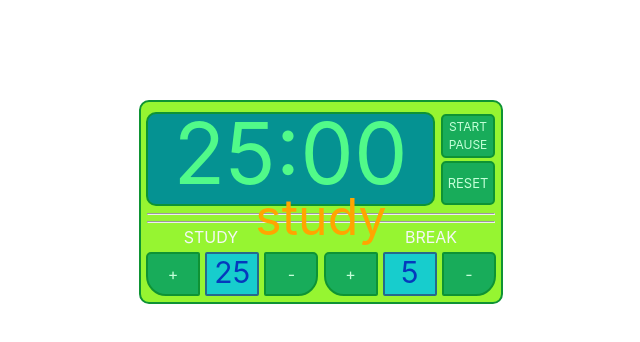
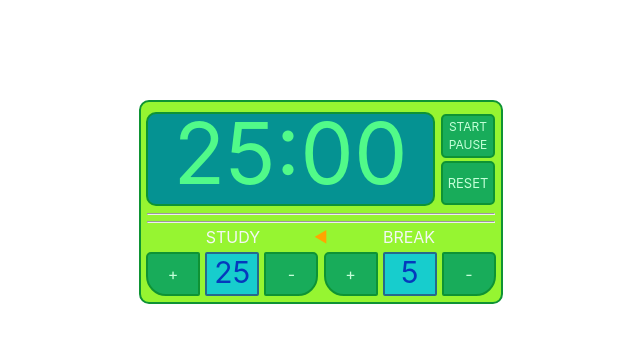
Before and after one commit to Reon-Richards/FCC-25plus5-Timer, a React (Create React App) app: page / in a window 1280 px wide. Shown: the top 342 px of the page, without its empty margins (319-959 px from the left). Built offline with nearby package versions, Linux system fonts and the light colour scheme.

Commit message:
Updated App.js 27/29

```diff
--- a/src/App.css
+++ b/src/App.css
@@ -103,12 +103,12 @@
 
   #session-label{
     width: 140px;
-     margin-left: -4%
+    margin-left: 3%
     }
 
   #break-label{
     width: 140px;
-       margin-right: -4%
+    margin-right: 3%
   }
 
    .inputDisplay{
@@ -133,6 +133,6 @@
 
 #timer-label{
 color: orange;
-font-size: 50px;
-margin: -40px;
+font-size: 15px;
+margin: 0px;
   }
--- a/src/App.js
+++ b/src/App.js
@@ -8,7 +8,7 @@ let minutes = 0;
 let seconds = 0;
 let displayMinutes = "25"
 let displaySeconds = "00"
-let sessionDisplay = "study";
+let sessionDisplay = "◀";
 let firstStart = true;
 
 function App() {
@@ -16,13 +16,6 @@ function App() {
   const [countTD, setCountTD] = useState("25:00")
   const [countStudyLength, setCountStudyLength] = useState(25)
   const [countBreakLength, setCountBreakLength] = useState(5)
-
-    //const [running, setRunning] = useState(false)
-    //const [timeRemaining, setTimeRemaining] = useState(25)
-    //const [inStudy, setInStudy] = useState(false)
-    //const [inBreak, setInBreak] = useState(false)
-    //const [seconds, setSeconds] = useState(59);
-    //const [minutes, setMinutes] = useState(25);
 
   function buttonStartPause() {
         console.log(firstStart);
@@ -36,7 +29,6 @@ function App() {
         console.log(interval);
         console.log(running);
         running = false;
-        seconds = seconds;
         console.log(seconds);
         minutes = minutes;
         console.log(minutes);
@@ -45,11 +37,19 @@ function App() {
     else {
         interval = setInterval(startTimer, 1000);
         console.log(interval);
-        console.log(running)
+        console.log(running);
+        console.log(breaktime);
+        console.log(firstStart);
+        console.log(minutes);
+        console.log(seconds);
         };
     };
 
   function startTimer () {
+    setCountTD ((minutes)+":"+(seconds));
+    console.log((displayMinutes)+":"+(displaySeconds));
+    console.log((minutes)+":"+(seconds));
+    console.log(countTD);
     console.log(breaktime);
     running = true;
     firstStart = false;
@@ -59,16 +59,30 @@ function App() {
     console.log(seconds);
 
     if ((minutes === 0 && seconds < 0 && breaktime === false)){
-      displayMinutes = "00";
-      displaySeconds = "00";
+      //displayMinutes = "00";
+      //displaySeconds = "00";
       clearInterval(interval);
+      console.log(typeof minutes);
+      let newMinutes = document.getElementById("break-length").innerHTML;
+      console.log(typeof newMinutes);
+      console.log(newMinutes);
+      minutes = parseInt(newMinutes);
+      console.log(minutes);
+      console.log(countBreakLength);
       studyTimerFinished();
       };
 
     if ((minutes === 0 && seconds < 0 && breaktime === true)){
-      displayMinutes = "00";
-      displaySeconds = "00";
+      //displayMinutes = "00";
+      //displaySeconds = "00";
       clearInterval(interval);
+      let newMinutes = document.getElementById("session-length").innerHTML;
+      console.log(typeof newMinutes);
+      console.log(newMinutes);
+      minutes = parseInt(newMinutes);
+      console.log(typeof minutes);
+      console.log(minutes);
+      console.log(countStudyLength);
       breakTimerFinished();
       };
 
@@ -113,28 +127,30 @@ function App() {
 
   function studyTimerFinished(){
     breaktime = true;
-    sessionDisplay = "break";
     console.log("study timer has reached 00:00");
-    setCountTD("00:00");
     playAlarm();
-    minutes = countBreakLength;
+    console.log(minutes);
     console.log(countBreakLength);
+    seconds ++;
     interval = setInterval(startTimer, 1000);
+    sessionDisplay = "▶";
     console.log(interval);
     console.log(running);
+    console.log(breaktime);
     };
 
   function breakTimerFinished(){
     breaktime = false;
-    sessionDisplay = "study";
     console.log("break timer has finished")
-    setCountTD("00:00");
     playAlarm();
-    minutes = countStudyLength;
+    console.log(minutes);
     console.log(countStudyLength);
+    seconds ++;
     interval = setInterval(startTimer, 1000);
+    sessionDisplay = "◀";
     console.log(interval);
     console.log(running);
+    console.log(breaktime);
     };
 
   function playAlarm(){
@@ -157,7 +173,7 @@ function App() {
     minutes = 25;
     running = false;
     firstStart = true;
-    sessionDisplay = "study";
+    sessionDisplay = "◀";
     console.log(running)
     setCountTD("25:00");
     setCountStudyLength(25);
@@ -168,62 +184,37 @@ function App() {
     };
 
   function studyIncrement(){
-    if (firstStart === false){
+       if (countStudyLength > 59){
       return;
     }
-
-    if (countStudyLength === 60){
-      return;
-    }
-
     setCountStudyLength(countStudyLength +1);
     console.log(countStudyLength);
-    minutes = countStudyLength;
     console.log(minutes)
     };
 
   function studyDecrement(){
-    if (firstStart === false){
-      return;
-    }
-
       if (countStudyLength === 1){
       return;
     }
-
     setCountStudyLength(countStudyLength -1);
     console.log(countStudyLength);
-    minutes = countStudyLength;
     console.log(minutes)
     };
-
   function breakIncrement(){
-    if (firstStart === false){
+    if (countBreakLength > 59){
       return;
     }
-
-    if (countBreakLength === 60){
-      return;
-    }
-
     setCountBreakLength(countBreakLength +1)
     console.log(countBreakLength)
-    minutes = countBreakLength;
     console.log(minutes)
     };
 
   function breakDecrement(){
-    if (firstStart === false){
-      return;
-    }
-
     if (countBreakLength === 1){
       return;
     }
-
     setCountBreakLength(countBreakLength -1);
     console.log(countBreakLength)
-    minutes = countBreakLength;
     console.log(minutes)
     };
 
@@ -237,7 +228,7 @@ function App() {
           <hr id="hr2"></hr>
           <div className = "label-container">
             <label className = "label" id="session-label">STUDY</label>
-            <span id = "timer-label">{sessionDisplay}</span>
+            <div id = "timer-label">{sessionDisplay}</div>
             <label className = "label" id="break-label">BREAK</label>
           </div>
           <div className = "button-container">
```
Lines whose indentation alone changed are shown as unchanged.
